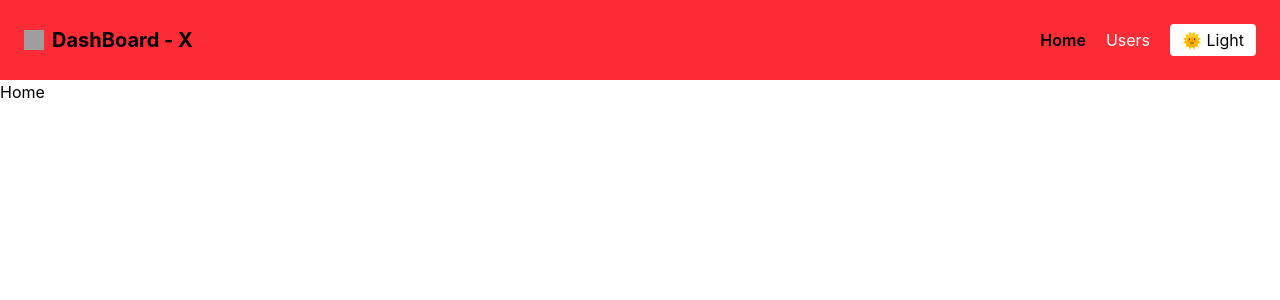
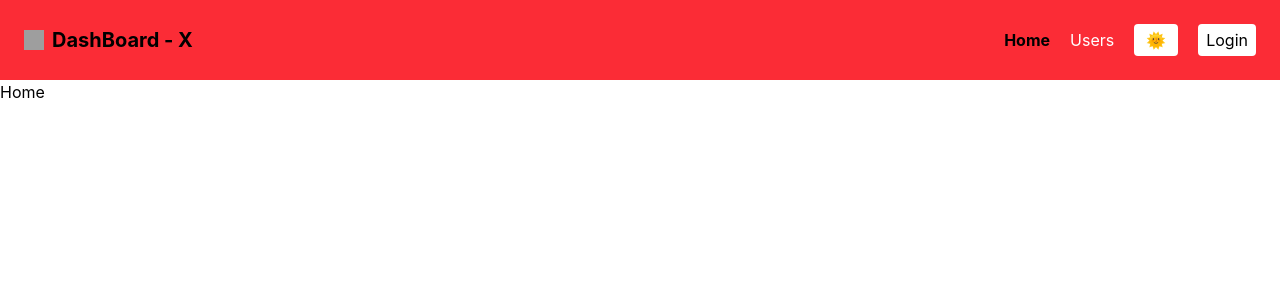
Before and after one commit to hrishabhhh/dashboard-x, a React (Vite) app in the folder frontend/: page / in a window 1280 px wide. Shown: the top 300 px of the page. Built offline with nearby package versions, Linux system fonts and the light colour scheme; grey boxes are pictures that could not be loaded.

Commit message:
themeContext changes and Authentication Architecture setup

```diff
--- a/frontend/src/components/Navbar.jsx
+++ b/frontend/src/components/Navbar.jsx
@@ -1,9 +1,12 @@
+import { useAuth } from "../hooks/useAuth";
 import { useTheme } from "../hooks/useTheme";
 import NavLinking from "./Navlinking";
 // import { useContext } from "react";
 // import { ThemeContext } from "../context/ThemeContext";
 function Navbar() {
   const { theme, toggleTheme } = useTheme();
+  const { user, isAuthenticated, login } = useAuth();
+  console.log(user, isAuthenticated, "Text data for useAuth----------");
   return (
     <nav className="flex flex-row gap-10 p-6 bg-red-500 justify-between">
       <div className="flex flex-row items-center gap-2">
@@ -21,7 +24,20 @@ function Navbar() {
           onClick={toggleTheme}
           className="bg-white text-black px-3 py-1 rounded"
         >
-          {theme === "light" ? "🌞 Light" : "🌙 Dark"}
+          {theme === "light" ? "🌞" : "🌙"}
+        </button>
+
+        <button
+          className="bg-white text-black items-center py-1 px-2 rounded"
+          onClick={() => {
+            login({
+              id: 1,
+              name: "Hrishbah",
+              email: "hrishabh77@gmail.com",
+            });
+          }}
+        >
+          Login
         </button>
       </div>
     </nav>
--- a/frontend/src/components/Navlinking.jsx
+++ b/frontend/src/components/Navlinking.jsx
@@ -10,8 +10,8 @@ function NavLinking({ name, to, className = "" }) {
         transition-colors duration-400
         ${
           isActive
-            ? "text-black-300 font-semibold"
-            : "text-white hover:text-gray-200"
+            ? "text-grey-500 font-bold"
+            : "text-white hover:text-black-300"
         }
       `
       }
--- /dev/null
+++ b/frontend/src/context/AuthContext.jsx
@@ -0,0 +1,25 @@
+import { useState } from "react";
+import { createContext } from "react";
+
+export const AuthContext = createContext(null);
+
+export function AuthProvider({ children }) {
+  const [user, setUser] = useState(null);
+
+  function login(userData) {
+    setUser(userData);
+  }
+
+  function logout() {
+    setUser(null);
+  }
+
+  const value = {
+    user,
+    login,
+    logout,
+    isAuthenticated: !!user,
+  };
+
+  return <AuthContext.Provider value={value}>{children}</AuthContext.Provider>;
+}
--- /dev/null
+++ b/frontend/src/hooks/useAuth.jsx
@@ -0,0 +1,12 @@
+import { useContext } from "react";
+import { AuthContext } from "../context/AuthContext";
+
+export function useAuth() {
+  const context = useContext(AuthContext);
+
+  if (context === null) {
+    throw new Error("useAuth must be used inside AuthProvider");
+  }
+
+  return context;
+}
--- a/frontend/src/main.jsx
+++ b/frontend/src/main.jsx
@@ -3,11 +3,14 @@ import { createRoot } from "react-dom/client";
 import "./index.css";
 import App from "./App.jsx";
 import { ThemeProvider } from "./context/ThemeContext.jsx";
+import { AuthProvider } from "./context/AuthContext.jsx";
 
 createRoot(document.getElementById("root")).render(
   <StrictMode>
     <ThemeProvider>
-      <App />
+      <AuthProvider>
+        <App />
+      </AuthProvider>
     </ThemeProvider>
   </StrictMode>,
 );
```
